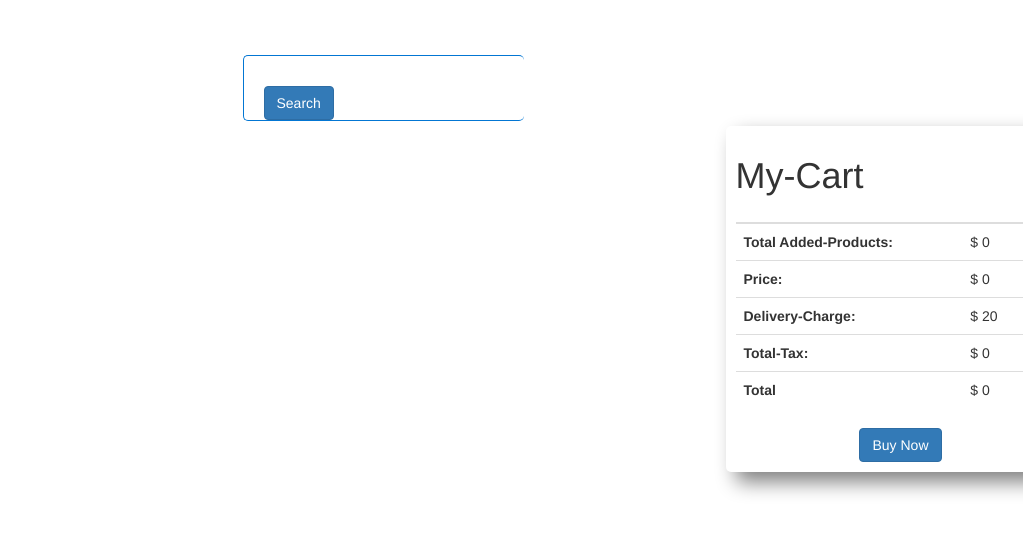
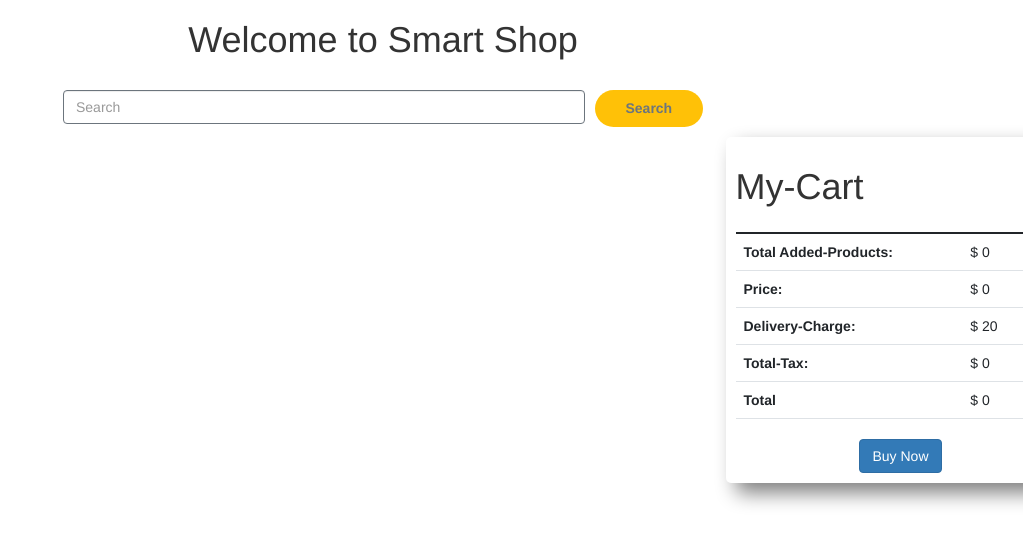
Before and after one commit to sifat18/store-fix, a plain HTML site: page index.html in a window 1280 px wide. Shown: the whole page, without its empty margins (257-1280 px from the left). Drawn offline with nearby package versions, Linux system fonts and the light colour scheme; no server answers.

Commit message:
search fix

```diff
--- a/css/style.css
+++ b/css/style.css
@@ -2,7 +2,7 @@ body {
   overflow-x: hidden;
   font-family: "Montserrat", sans-serif;
 }
-.search-field {
+/* .search-field {
   border: none;
   border-radius: 50px;
   padding: 5px;
@@ -19,11 +19,13 @@ body {
   margin: auto;
   margin-top: 50px;
   border-right: none;
-}
+} */
 .search-button {
-  padding: 10px 50px;
+  /* padding: 10px 50px;
   border-radius: 25px;
-  margin-left: 20px;
+  margin-left: 20px; */
+  width: 20%;
+  height: 37px;
 }
 #all-products {
   display: grid;
--- a/index.html
+++ b/index.html
@@ -5,8 +5,12 @@
   <meta charset="UTF-8" />
   <meta http-equiv="X-UA-Compatible" content="IE=edge" />
   <meta name="viewport" content="width=device-width, initial-scale=1.0" />
-  <title>FakeStore</title>
+  <title>Smart Shop BD</title>
+  <!-- bootstrap css -->
+  <link href="https://cdn.jsdelivr.net/npm/bootstrap@5.1.0/dist/css/bootstrap.min.css" rel="stylesheet"
+    integrity="sha384-KyZXEAg3QhqLMpG8r+8fhAXLRk2vvoC2f3B09zVXn8CA5QIVfZOJ3BCsw2P0p/We" crossorigin="anonymous">
   <link rel="stylesheet" href="./css/style.css" />
+
   <!-- Latest compiled and minified CSS -->
   <link rel="stylesheet" href="https://maxcdn.bootstrapcdn.com/bootstrap/3.3.7/css/bootstrap.min.css"
     integrity="sha384-BVYiiSIFeK1dGmJRAkycuHAHRg32OmUcww7on3RYdg4Va+PmSTsz/K68vbdEjh4u" crossorigin="anonymous" />
@@ -18,9 +22,17 @@
 </head>
 
 <body>
-  <header></header>
+  <header>
+    <h1 class="text-center mb-5">Welcome to Smart Shop</h1>
+  </header>
   <main class="main">
-    <div class="search-field">
+    <div class="mb-3 w-50 mx-auto d-flex">
+      <input id="input-field" type="text" class="form-control  border-secondary " placeholder="Search"
+        aria-label="Search" aria-describedby="searchBtn">
+      <button class="btn btn-outline-secondary bg-warning fw-bold ms-3 search-button rounded-pill" type="button"
+        id="search-btn" onclick="loadProducts()" data-toggle="button" aria-pressed="false">Search</button>
+    </div>
+    <!-- <div class="search-field">
       <div class="search-box">
         <input id="input-field" class="search-field" type="text" />
         <button type="button" class="btn btn-primary search-button" data-toggle="button" aria-pressed="false"
@@ -28,7 +40,7 @@
           Search
         </button>
       </div>
-    </div>
+    </div> -->
     <div class="row">
       <div class="col-sm-7 col-md-9 col-lg-9 ">
         <div id="all-products" class="">
```
